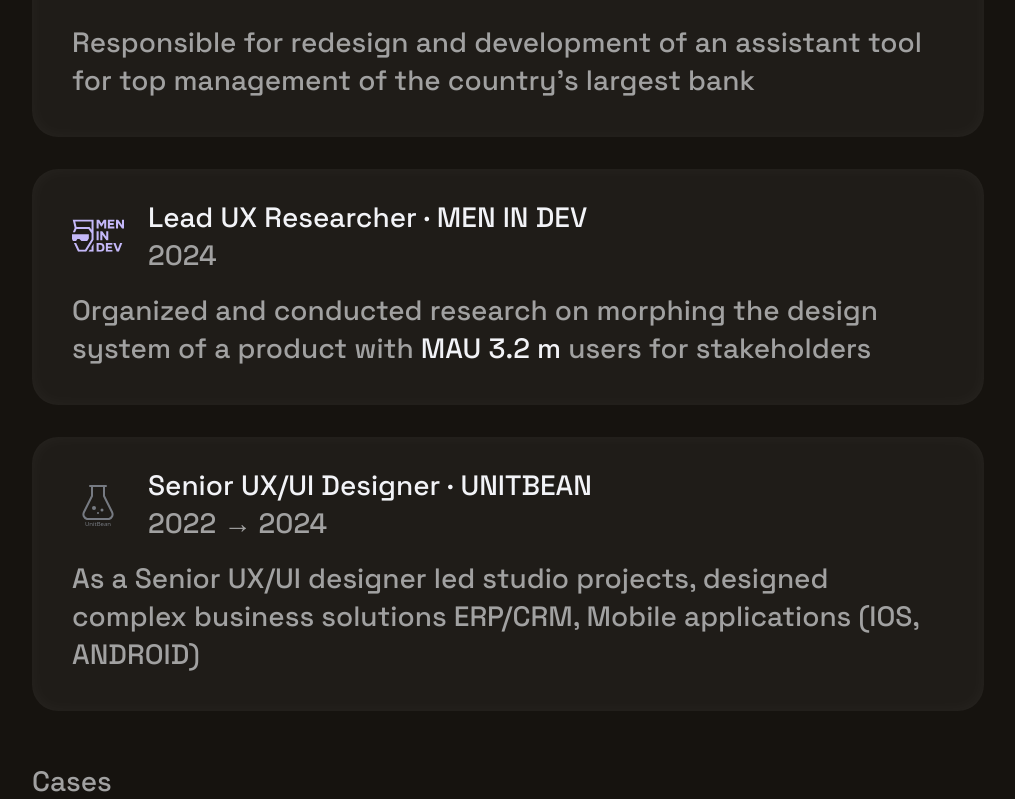
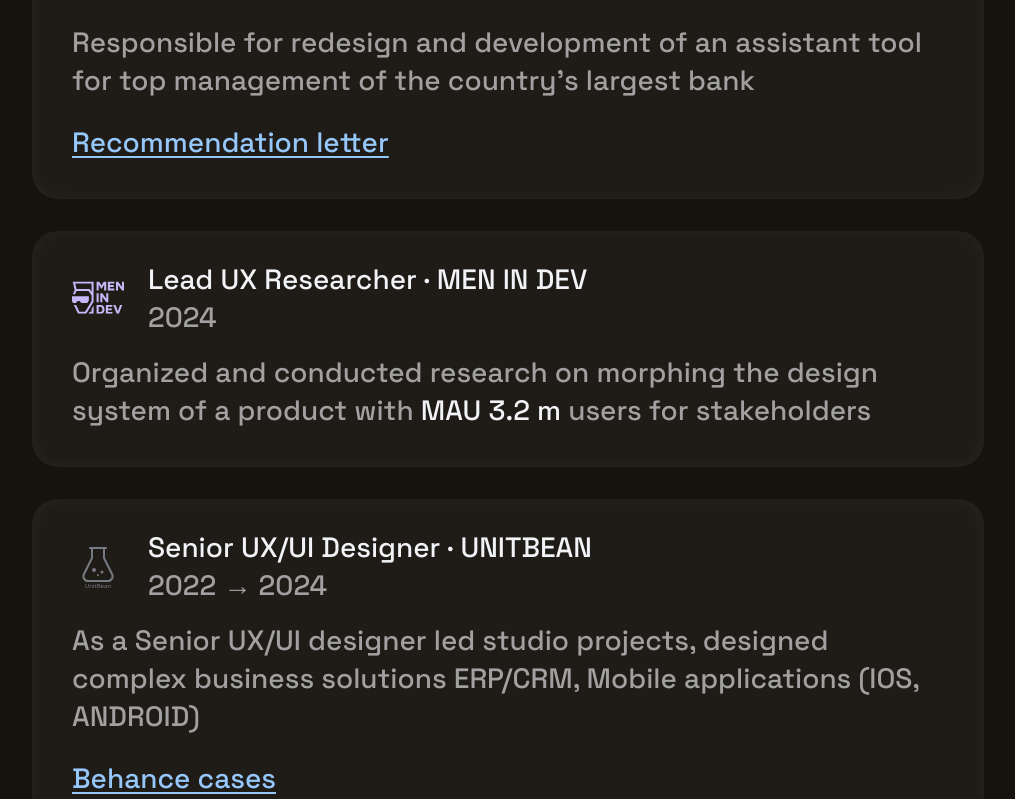
Before and after one commit to RickBacardin/bacardin, a Next.js app: page /en in a window 1280 px wide. Shown: the part 1721-2520 px from the top of the page, without its empty margins (132-1147 px from the left). Built offline with nearby package versions, Linux system fonts and the light colour scheme.

Commit message:
Напишите здесь, что вы изменили

```diff
--- a/components/sections/Experience.tsx
+++ b/components/sections/Experience.tsx
@@ -77,13 +77,24 @@ const ExperienceCard = ({
 export const Experience = () => {
   const t = useTranslations("experience");
 
-  const experiences = [
+  const experiences: Array<{
+    icon: string;
+    position: string;
+    company: string;
+    dates: string;
+    description: React.ReactNode;
+    link?: { text: string; url: string };
+  }> = [
     {
       icon: "/images/icons/sber.svg",
       position: t("items.sber.position"),
       company: t("items.sber.company"),
       dates: t("items.sber.dates"),
       description: t("items.sber.description"),
+      link: {
+        text: t("items.sber.link"),
+        url: t("items.sber.linkUrl"),
+      },
     },
     {
       icon: "/images/icons/mid.svg",
@@ -106,6 +117,10 @@ export const Experience = () => {
       company: t("items.unitbean.company"),
       dates: t("items.unitbean.dates"),
       description: t("items.unitbean.description"),
+      link: {
+        text: t("items.unitbean.link"),
+        url: t("items.unitbean.linkUrl"),
+      },
     },
   ];
 
```
